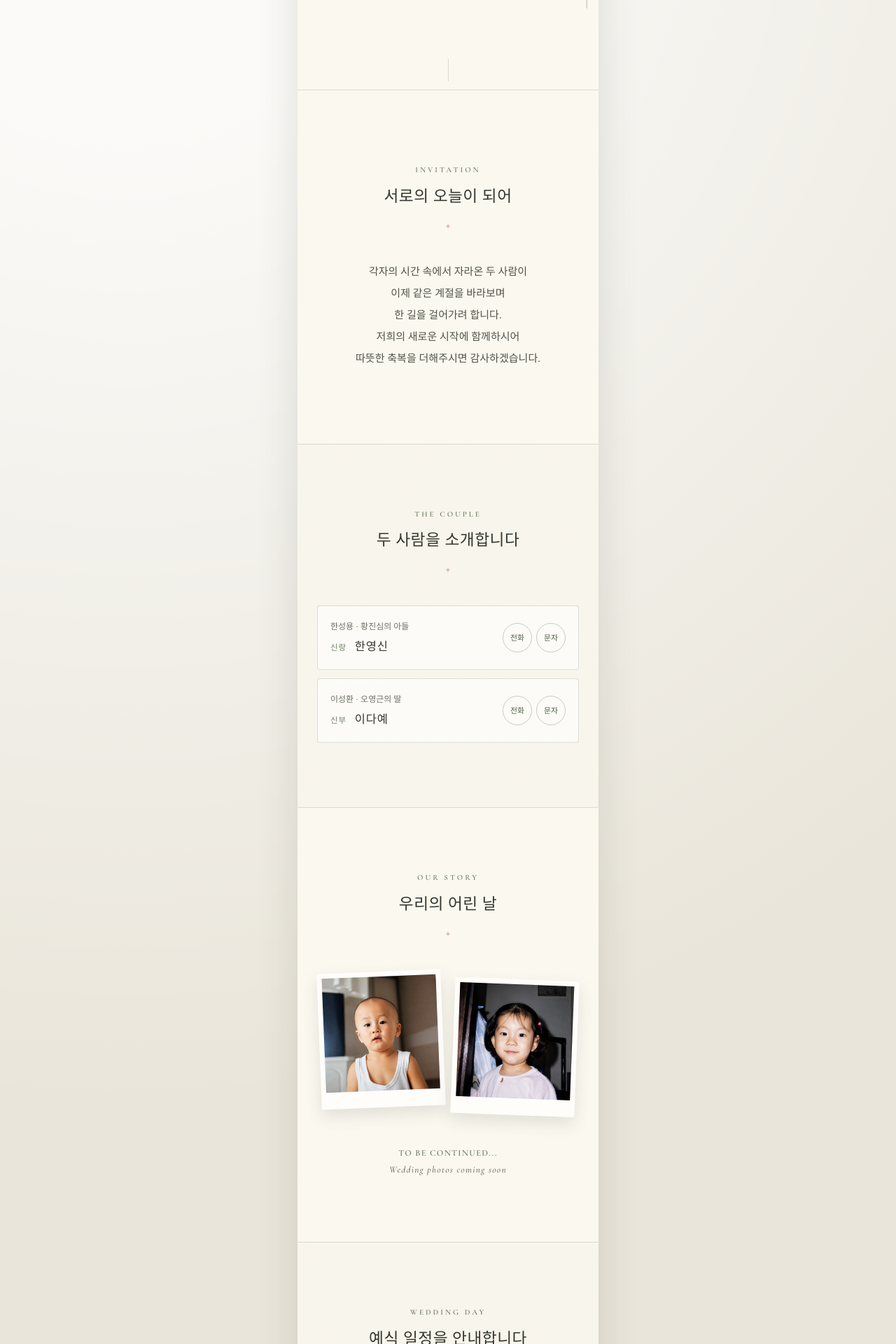
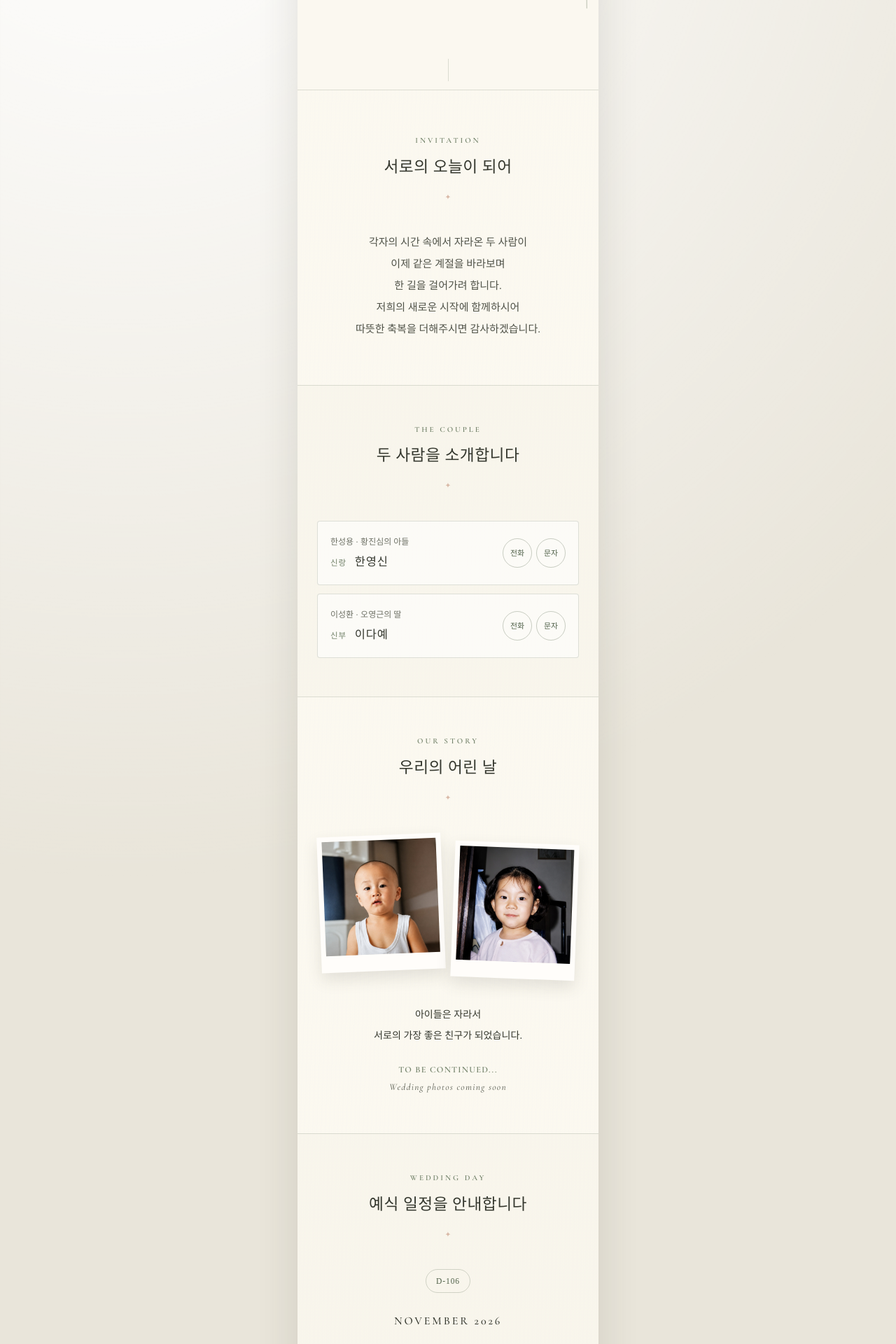
Before and after one commit to RobertHan96/RobertHan96, a React (Vite) app in the folder wedding-invitation/: page / in a window 1280 px wide. Shown: the part 700-2620 px from the top of the page at 70% size. Built offline with nearby package versions, Linux system fonts and the light colour scheme; no server answers; a web font is replaced by a local one.

Commit message:
청첩장 섹션 구성과 문구 개선

```diff
--- a/wedding-invitation/src/components/Gallery.tsx
+++ b/wedding-invitation/src/components/Gallery.tsx
@@ -33,6 +33,10 @@ export function Gallery({ gallery }: GalleryProps) {
           </button>
         ))}
       </div>
+      <p className="story-copy">
+        <span>아이들은 자라서</span>
+        <span>서로의 가장 좋은 친구가 되었습니다.</span>
+      </p>
       {gallery.comingSoon && (
         <div className="coming-soon">
           <strong>TO BE CONTINUED...</strong>
--- a/wedding-invitation/src/components/PendingDetails.tsx
+++ b/wedding-invitation/src/components/PendingDetails.tsx
@@ -25,14 +25,11 @@ function PendingSection({
 
 export function PendingDetails() {
   return (
-    <>
-      <PendingSection
-        eyebrow="ACCOUNT"
-        title="마음 전하실 곳"
-        message="계좌 안내를 준비하고 있습니다"
-        notice="축하의 마음만 감사히 받겠습니다. 화환은 정중히 사양하오니 너른 양해 부탁드립니다."
-      />
-      <PendingSection eyebrow="RSVP" title="참석 여부 전달" message="참석 여부 전달은 추후 오픈됩니다" />
-    </>
+    <PendingSection
+      eyebrow="ACCOUNT"
+      title="마음 전하실 곳"
+      message="계좌 안내를 준비하고 있습니다"
+      notice="화환은 정중히 사양하오니 너른 양해 부탁드립니다."
+    />
   )
 }
--- a/wedding-invitation/src/index.css
+++ b/wedding-invitation/src/index.css
@@ -237,7 +237,7 @@ img {
 
 .paper-section {
   position: relative;
-  padding: 92px 28px;
+  padding: 55px 28px;
   border-top: 1px solid var(--line);
   text-align: center;
 }
@@ -286,8 +286,8 @@ img {
 }
 
 .invitation-section {
-  padding-top: 106px;
-  padding-bottom: 106px;
+  padding-top: 64px;
+  padding-bottom: 64px;
 }
 
 .invitation-copy {
@@ -387,10 +387,20 @@ img {
   background: var(--paper-deep);
 }
 
+.story-copy {
+  display: grid;
+  gap: 5px;
+  margin: 32px 0 0;
+  color: var(--ink);
+  font-size: 0.88rem;
+  line-height: 1.8;
+  word-break: keep-all;
+}
+
 .coming-soon {
   display: grid;
   gap: 6px;
-  margin-top: 38px;
+  margin-top: 27px;
   color: var(--sage);
   font-family: 'Cormorant Garamond', Georgia, serif;
   letter-spacing: 0.08em;
@@ -612,8 +622,8 @@ img {
 }
 
 .pending-section {
-  padding-top: 72px;
-  padding-bottom: 72px;
+  padding-top: 43px;
+  padding-bottom: 43px;
 }
 
 .pending-section .section-heading {
@@ -686,7 +696,7 @@ img {
 .invitation-footer {
   display: grid;
   gap: 8px;
-  padding: 54px 24px calc(50px + env(safe-area-inset-bottom));
+  padding: 32px 24px calc(30px + env(safe-area-inset-bottom));
   border-top: 1px solid var(--line);
   color: var(--ink-soft);
   text-align: center;
```
Also changed, not shown: 2 other files (tests, documents, lock files or other folders).
